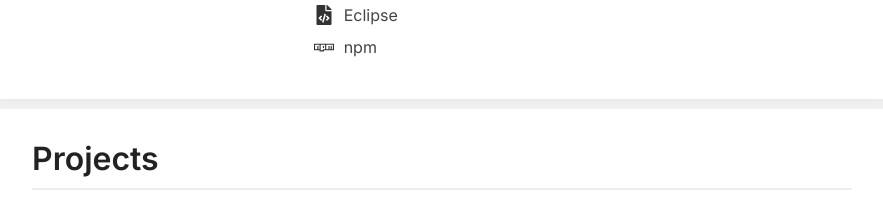
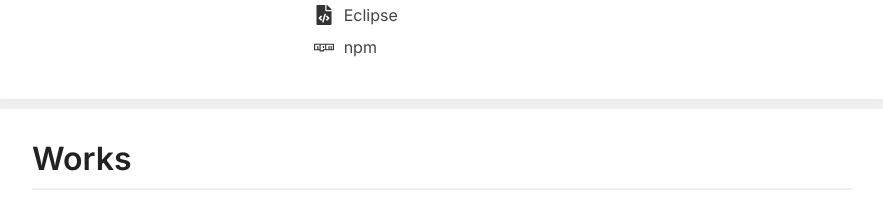
Before and after one commit to shoma715/portfolio-site, a Next.js app: page / in a window 1280 px wide. Shown: the part 1800-2015 px from the top of the page, without its empty margins (198-1081 px from the left). Built offline with nearby package versions, Linux system fonts and the light colour scheme.

Commit message:
worksに変更

```diff
--- a/components/Projects.tsx
+++ b/components/Projects.tsx
@@ -23,7 +23,7 @@ const projectsData = [
 const Projects = () => {
   return (
     <section id="projects" className={styles.projectsContainer}>
-      <h2 className={styles.title}>Projects</h2>
+      <h2 className={styles.title}>Works</h2>
 
       <div>
         {/* projectsData配列をmap関数で回して、各プロジェクトをカードとして表示 */}
```
